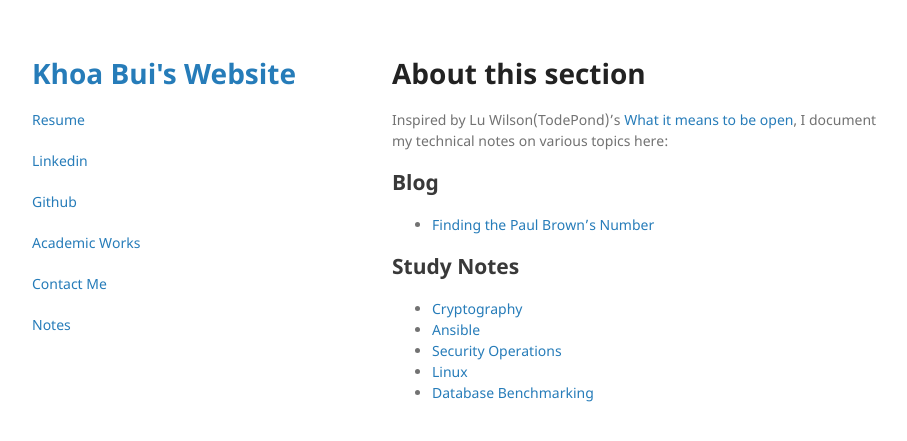
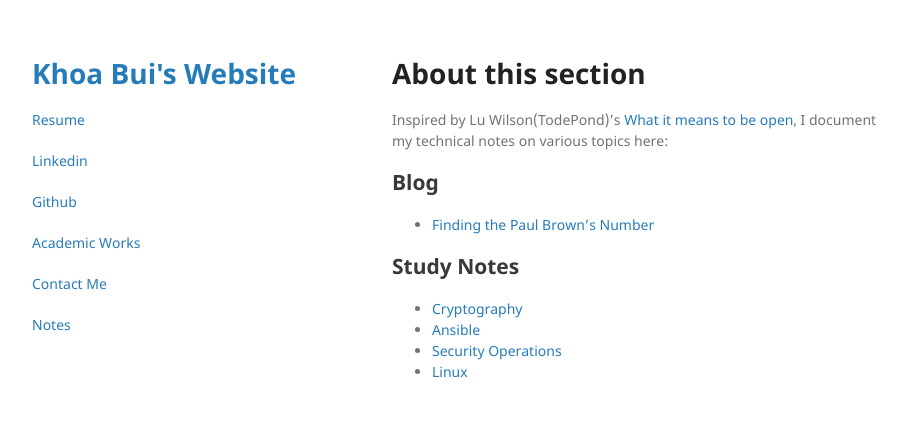
Before and after one commit to khoabuiv/khoabuiv.github.io, a Jekyll site: the page built from notes.md, in a window 1280 px wide. Shown: the top 441 px of the page, without its empty margins (178-1085 px from the left). Built offline with Jekyll 4.4.1, drawn with Linux system fonts in a browser that asks for light colours.

Commit message:
Update notes.md

```diff
--- a/notes.md
+++ b/notes.md
@@ -15,4 +15,3 @@ Inspired by Lu Wilson(TodePond)'s [What it means to be open](https://www.youtube
 * [Ansible](https://khoabuiv.github.io/ansible.html)
 * [Security Operations](https://khoabuiv.github.io/security_operations.html)
 * [Linux](https://khoabuiv.github.io/linux_notes.html)
-* [Database Benchmarking](https://khoabuiv.github.io/hammerdb.html)
```
